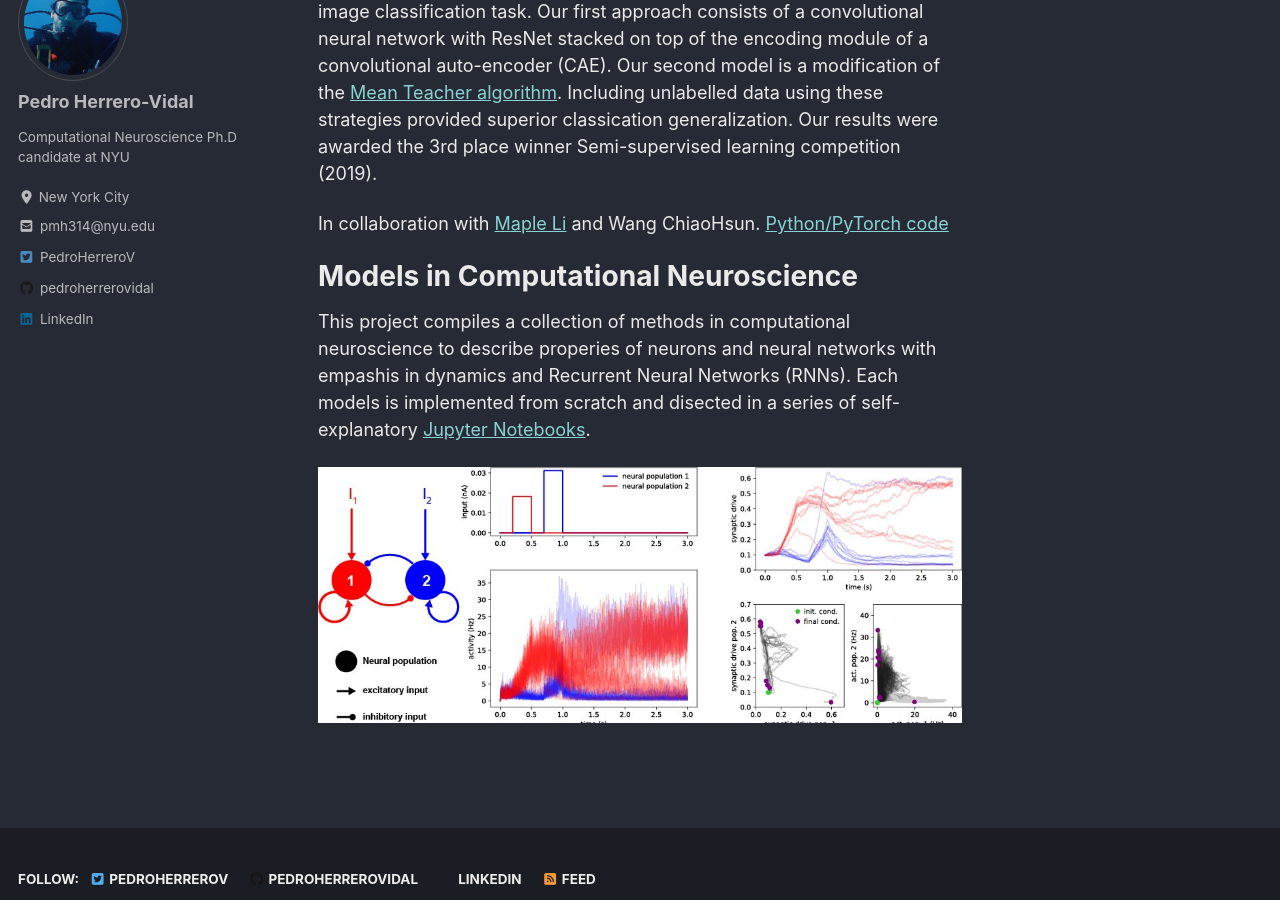
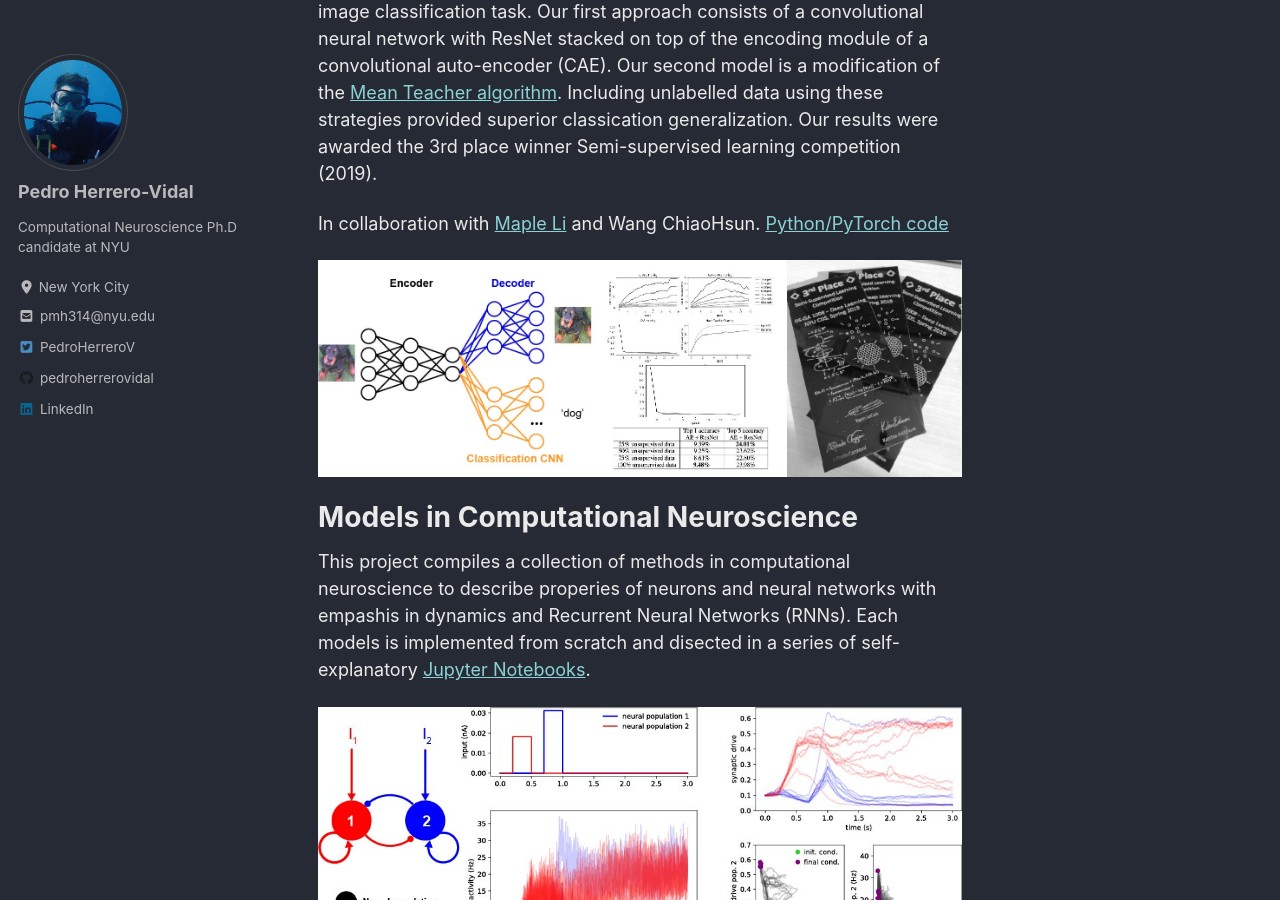
Before and after one commit to pedroherrerovidal/pedroherrerovidal.github.io, a Jekyll site: the page built from _pages/projects.md, in a window 1280 px wide and 900 px high, scrolled down 466 px. Built offline with Jekyll 4.4.1, drawn with Linux system fonts in a browser that asks for light colours; cached includes are drawn as plain includes; nearby versions of some CDN libraries.

Commit message:
Update projects.md
add picture for SSL DL

```diff
--- a/_pages/projects.md
+++ b/_pages/projects.md
@@ -13,6 +13,8 @@ Semi-supervised learning approaches provide ways to leverage on unlabelled sampl
 
 In collaboration with [Maple Li](https://github.com/Millebean) and Wang ChiaoHsun. [Python/PyTorch code](https://github.com/pedroherrerovidal/Semi-supervised_Learning_DL)
 
+[![](../assets/images/SSL_DL.jpg)](https://github.com/pedroherrerovidal/Semi-supervised_Learning_DL)
+
 # Models in Computational Neuroscience
 This project compiles  a collection of methods in computational neuroscience to describe properies of neurons and neural networks with empashis in dynamics and Recurrent Neural Networks (RNNs). Each models is implemented from scratch and disected in a series of self-explanatory [Jupyter Notebooks](https://github.com/pedroherrerovidal/ComputationalNeuroscience).
 
```
